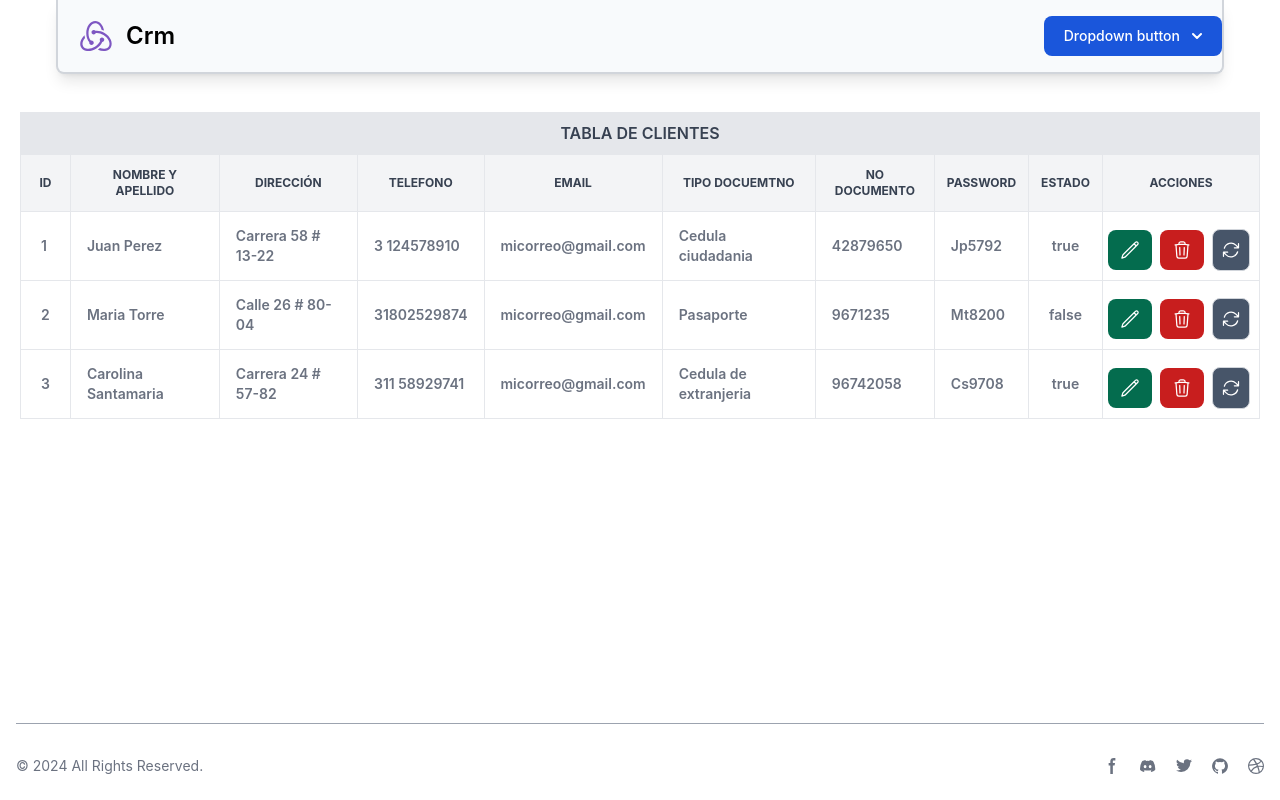
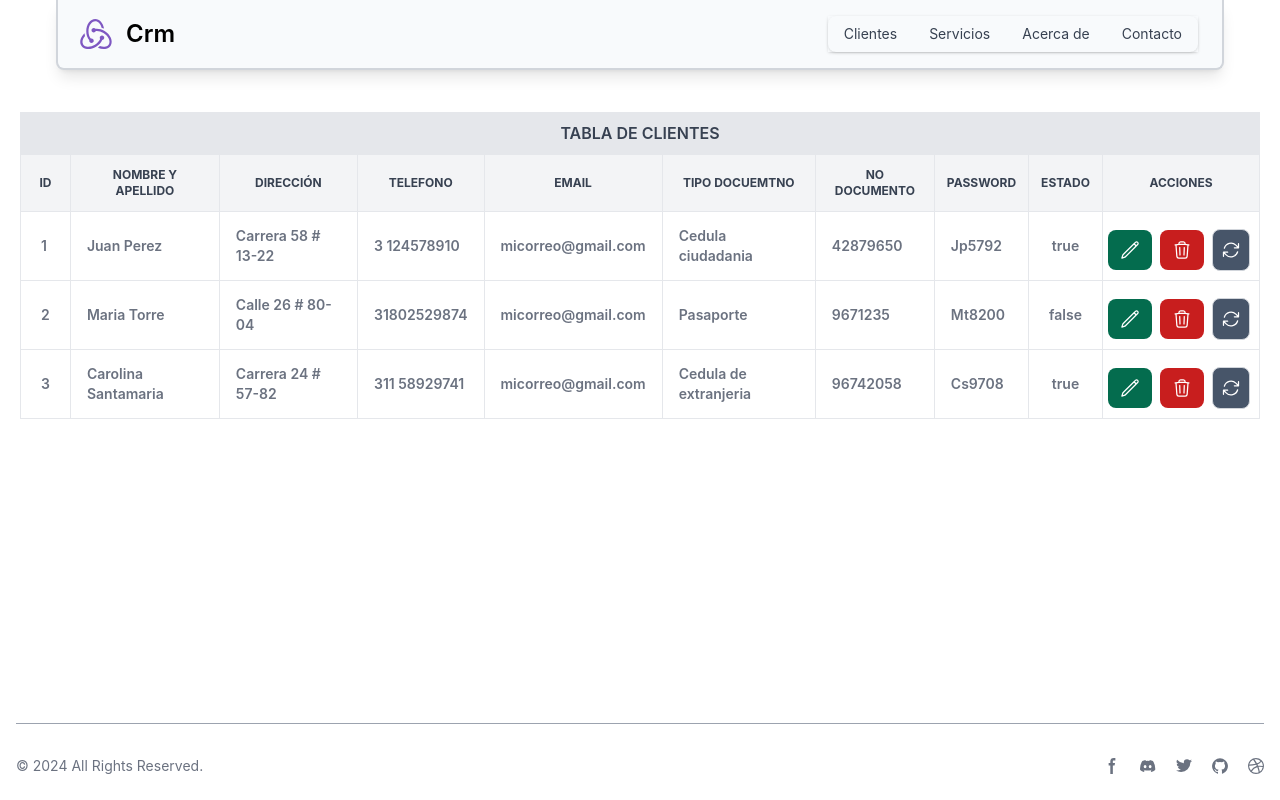
Before and after one commit to mandresblac/proyectoCrm, an Angular app: page /dashboard in a window 1280 px wide. Built offline with nearby package versions, Linux system fonts and the light colour scheme.

Commit message:
commit 25

```diff
--- a/src/app/pages/dashboard/dashboard.component.html
+++ b/src/app/pages/dashboard/dashboard.component.html
@@ -11,7 +11,7 @@
       >
     </div>
 
-    <!-- <button
+    <button
       id="dropdownDefaultButton"
       data-dropdown-toggle="dropdown"
       class="bg-purple-700 hover:bg-purple-800 focus:ring-4 focus:outline-none focus:ring-blue-300 font-medium rounded-lg text-sm px-2 py-2 text-center inline-flex items-center dark:bg-purple-600 dark:hover:bg-purple-700 dark:focus:ring-blue-800 mr-6 sm:hidden"
@@ -31,10 +31,10 @@
           d="M3.75 6.75h16.5M3.75 12h16.5m-16.5 5.25h16.5"
         />
       </svg>
-    </button> -->
+    </button>
 
     <!-- Dropdown menu -->
-    <!-- <div
+    <div
       id="dropdown"
       class="z-10 hidden bg-slate-50 divide-y divide-gray-100 rounded-lg w-auto dark:bg-gray-700 sm:shadow sm:block sm:!mr-6 sm:!static sm:!translate-x-0 sm:!translate-y-0"
     >
@@ -75,70 +75,6 @@
           >
         </li>
       </ul>
-    </div> -->
-
-    <button
-      id="dropdownDefaultButton"
-      data-dropdown-toggle="dropdown"
-      class="text-white bg-blue-700 hover:bg-blue-800 focus:ring-4 focus:outline-none focus:ring-blue-300 font-medium rounded-lg text-sm px-5 py-2.5 text-center inline-flex items-center dark:bg-blue-600 dark:hover:bg-blue-700 dark:focus:ring-blue-800"
-      type="button"
-    >
-      Dropdown button
-      <svg
-        class="w-2.5 h-2.5 ms-3"
-        aria-hidden="true"
-        xmlns="http://www.w3.org/2000/svg"
-        fill="none"
-        viewBox="0 0 10 6"
-      >
-        <path
-          stroke="currentColor"
-          stroke-linecap="round"
-          stroke-linejoin="round"
-          stroke-width="2"
-          d="m1 1 4 4 4-4"
-        />
-      </svg>
-    </button>
-
-    <!-- Dropdown menu -->
-    <div
-      id="dropdown"
-      class="z-10 hidden bg-white divide-y divide-gray-100 rounded-lg shadow w-44 dark:bg-gray-700"
-    >
-      <ul
-        class="py-2 text-sm text-gray-700 dark:text-gray-200"
-        aria-labelledby="dropdownDefaultButton"
-      >
-        <li>
-          <a
-            href="#"
-            class="block px-4 py-2 hover:bg-gray-100 dark:hover:bg-gray-600 dark:hover:text-white"
-            >Dashboard</a
-          >
-        </li>
-        <li>
-          <a
-            href="#"
-            class="block px-4 py-2 hover:bg-gray-100 dark:hover:bg-gray-600 dark:hover:text-white"
-            >Settings</a
-          >
-        </li>
-        <li>
-          <a
-            href="#"
-            class="block px-4 py-2 hover:bg-gray-100 dark:hover:bg-gray-600 dark:hover:text-white"
-            >Earnings</a
-          >
-        </li>
-        <li>
-          <a
-            href="#"
-            class="block px-4 py-2 hover:bg-gray-100 dark:hover:bg-gray-600 dark:hover:text-white"
-            >Sign out</a
-          >
-        </li>
-      </ul>
     </div>
   </header>
   <app-ver-clientes class="flex justify-center mt-28" />
```
